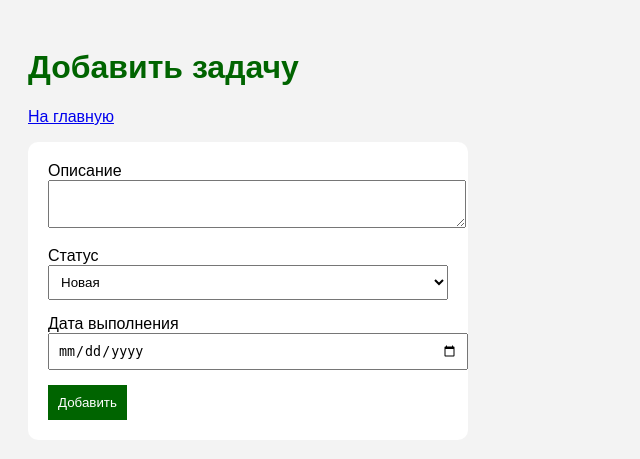
After one commit to Borubawka/homework52_atai_borubaev, a Django app: page /add/ in a window 1280 px wide. The commit adds this page. Shown: the top 459 px of the page, without its empty margins (0-640 px from the left). Run offline with Django 5.2, Linux system fonts and the light colour scheme.

Commit message:
Создание задач

```diff
--- /dev/null
+++ b/webapp/templates/create_task.html
@@ -0,0 +1,86 @@
+<!DOCTYPE html>
+<html lang="ru">
+
+<head>
+    <meta charset="UTF-8">
+    <title>Добавить задачу</title>
+
+    <style>
+        body {
+            font-family: Arial;
+            background-color: #f3f3f3;
+            padding: 20px;
+        }
+
+        h1 {
+            color: darkgreen;
+        }
+
+        form {
+            background-color: white;
+            padding: 20px;
+            border-radius: 10px;
+            width: 400px;
+        }
+
+        input,
+        select,
+        textarea {
+            width: 100%;
+            margin-bottom: 15px;
+            padding: 8px;
+        }
+
+        button {
+            background-color: darkgreen;
+            color: white;
+            border: none;
+            padding: 10px;
+            cursor: pointer;
+        }
+    </style>
+</head>
+
+<body>
+
+<h1>Добавить задачу</h1>
+
+<p>
+    <a href="/">На главную</a>
+</p>
+
+<form method="POST">
+
+    {% csrf_token %}
+
+    <label>Описание</label>
+    <textarea name="description" required></textarea>
+
+    <label>Статус</label>
+
+    <select name="status">
+
+        <option value="new">Новая</option>
+
+        <option value="in_progress">
+            В процессе
+        </option>
+
+        <option value="done">
+            Сделано
+        </option>
+
+    </select>
+
+    <label>Дата выполнения</label>
+
+    <input type="date" name="due_date">
+
+    <button type="submit">
+        Добавить
+    </button>
+
+</form>
+
+</body>
+</html>
--- a/webapp/templates/index.html
+++ b/webapp/templates/index.html
@@ -28,7 +28,9 @@
 <body>
 
 <h1>Список задач</h1>
-
+<p>
+    <a href="/add/">Добавить задачу</a>
+</p>
 {% for task in tasks %}
 
 <div class="task">
@@ -37,7 +39,7 @@
     <p>Статус: {{ task.get_status_display }}</p>
 
     {% if task.due_date %}
-    <p>Дата выполнения: {{ task.due_date }}</p>
+    <p>Дата выполнения: {{ task.due_date|date:"d.m.y" }}</p>
 {% else %}
     <p>Дата выполнения не указана</p>
 {% endif %}
--- a/webapp/urls.py
+++ b/webapp/urls.py
@@ -1,6 +1,6 @@
 from django.urls import path
-from webapp.views import index_view
-
+from webapp.views import index_view, create_task_view
 urlpatterns = [
     path('', index_view),
+    path('add/', create_task_view),
 ]
--- a/webapp/views.py
+++ b/webapp/views.py
@@ -1,4 +1,4 @@
-from django.shortcuts import render
+from django.shortcuts import render, redirect
 from webapp.models import Task
 
 def index_view(request):
@@ -9,3 +9,21 @@ def index_view(request):
     }
 
     return render(request, 'index.html', context)
+
+def create_task_view(request):
+
+    if request.method == 'POST':
+
+        description = request.POST.get('description')
+        status = request.POST.get('status')
+        due_date = request.POST.get('due_date')
+
+        Task.objects.create(
+            description=description,
+            status=status,
+            due_date=due_date if due_date else None
+        )
+
+        return redirect('/')
+
+    return render(request, 'create_task.html')
```
